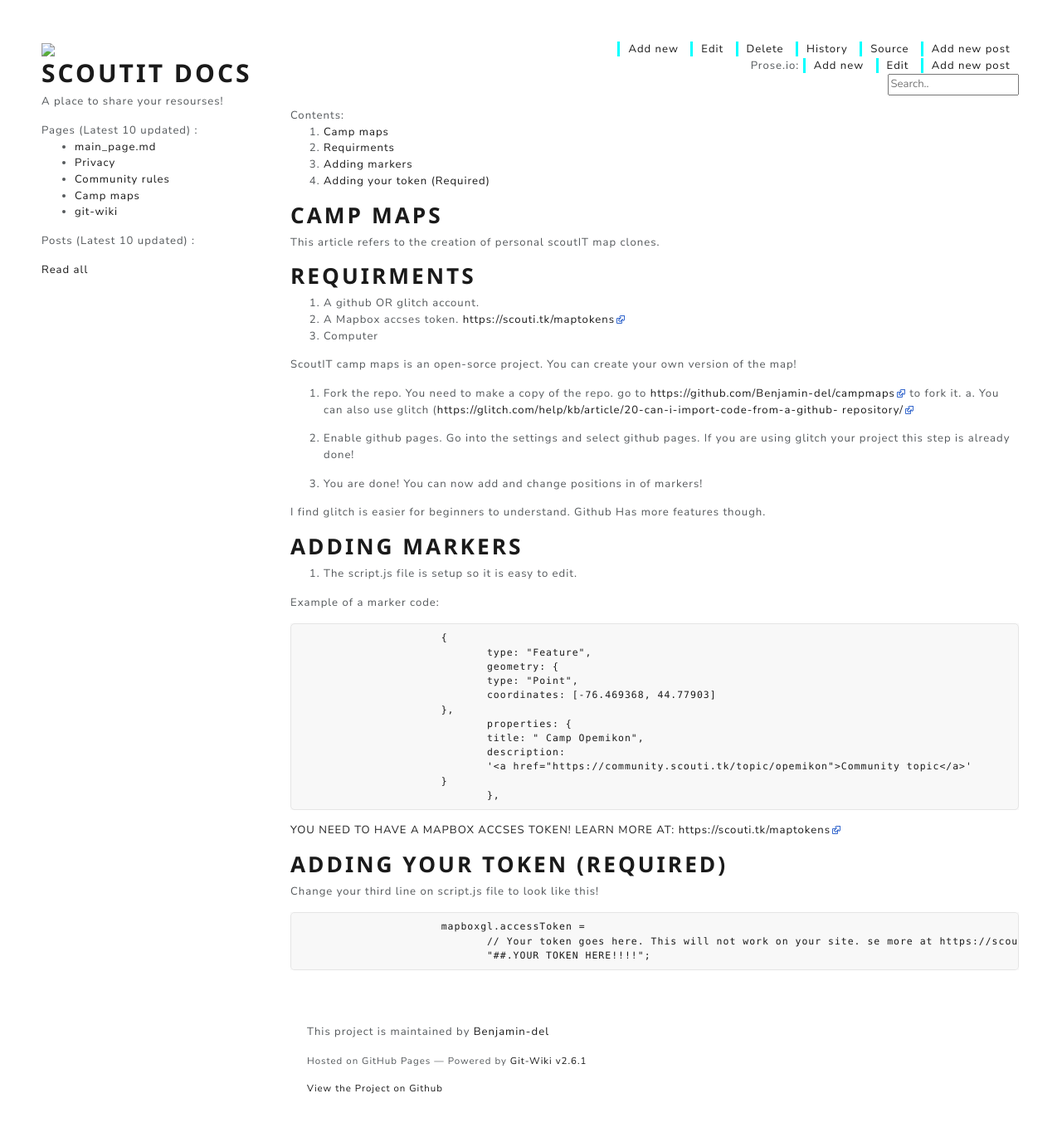
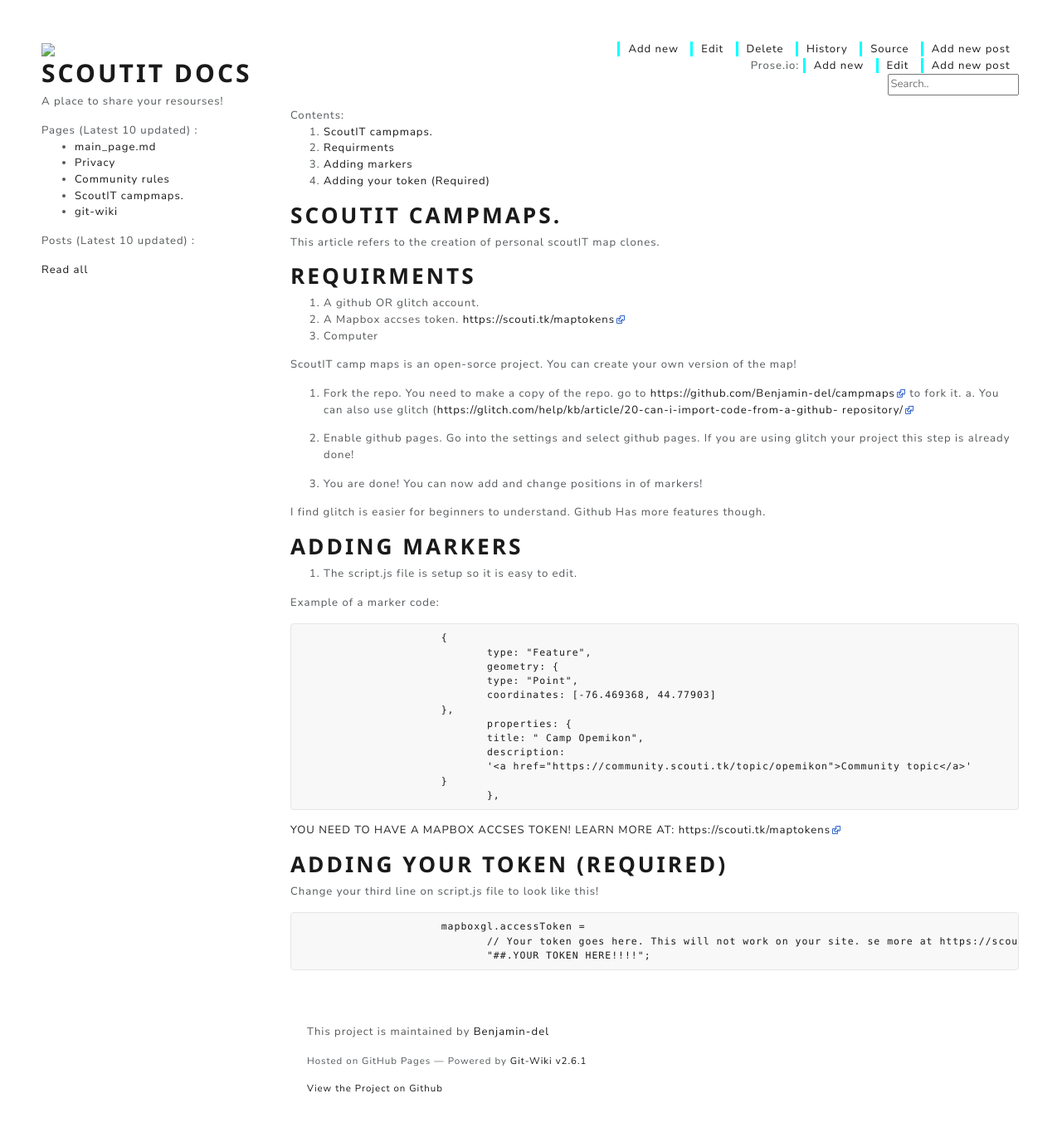
Before and after one commit to Benjamin-del/scoutit, a Jekyll site: the page built from wiki/Campmaps.md, in a window 1280 px wide. Shown: the whole page at 83% size. Built offline with Jekyll 4.4.1, drawn with Linux system fonts in a browser that asks for light colours; nearby versions of some CDN libraries; our own code applies the rules of GitHub Pages for plain Markdown files.

Commit message:
Update Campmaps.md

```diff
--- a/wiki/Campmaps.md
+++ b/wiki/Campmaps.md
@@ -1,4 +1,4 @@
-## Camp maps
+## ScoutIT campmaps.
 
 This article refers to the creation of personal scoutIT map clones.
 
```
